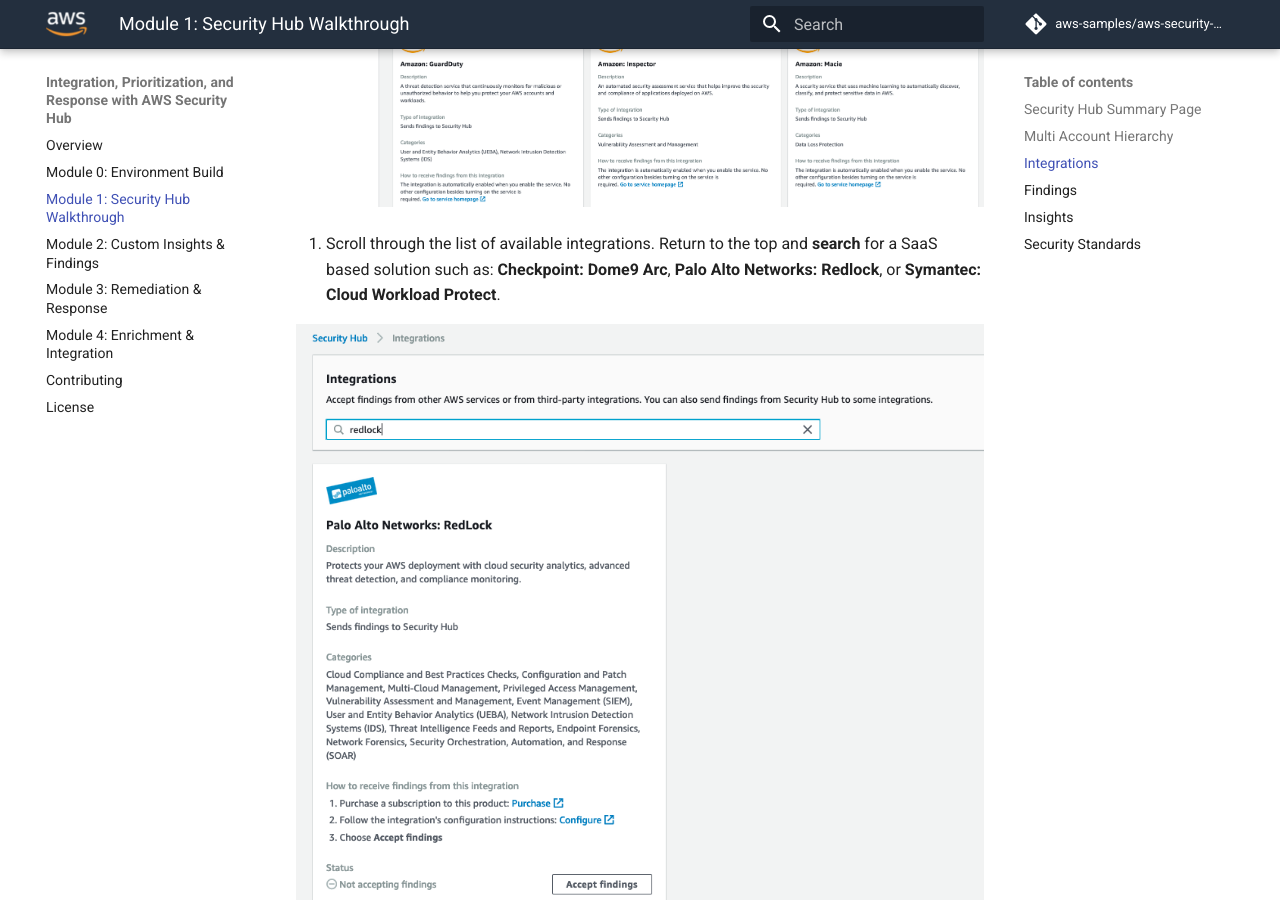
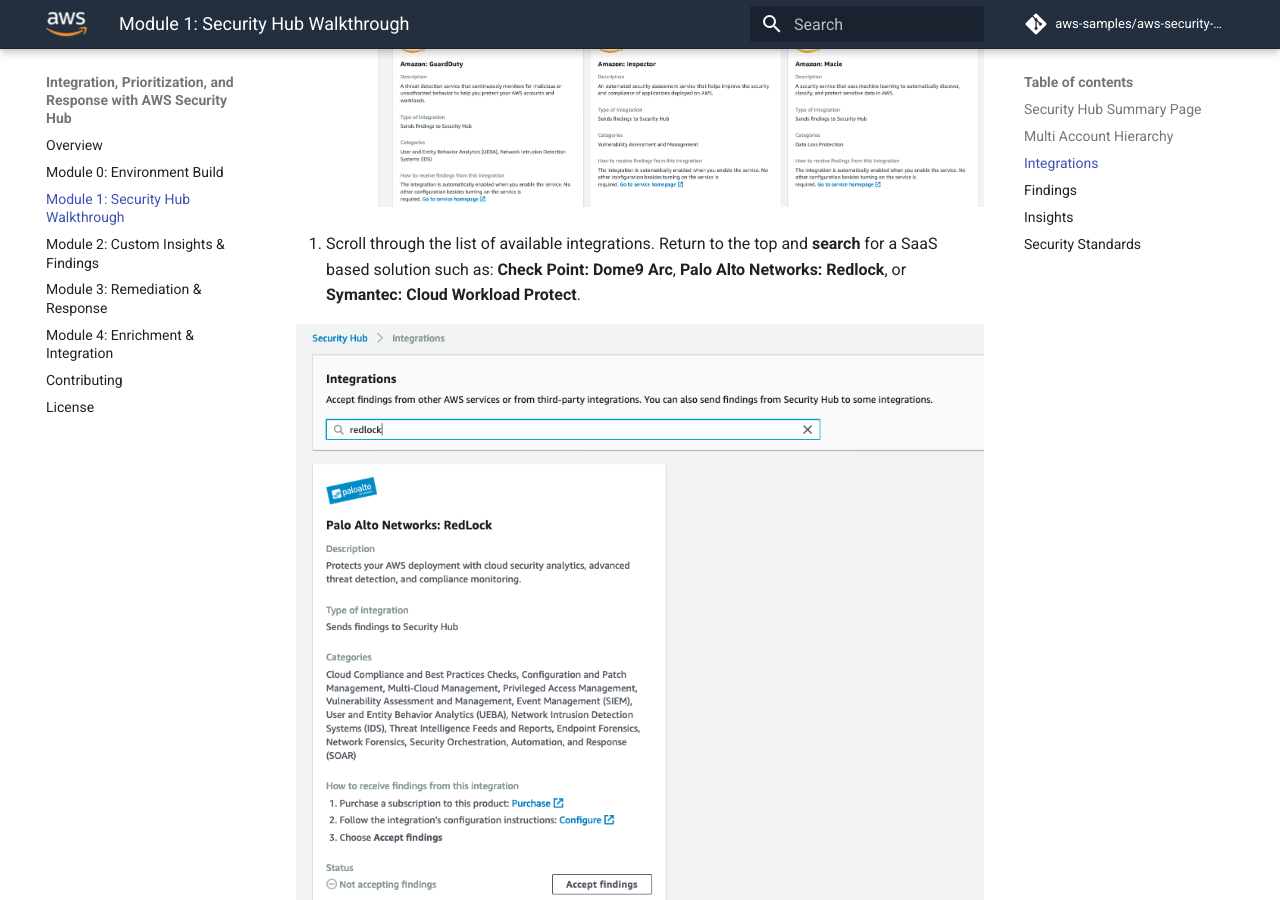
Before and after one commit to aws-samples/aws-security-hub-workshop, an MkDocs documentation site: the page built from docs/01-security-hub-walk-through.md, in a window 1280 px wide and 900 px high, scrolled down 5234 px. Built offline with MkDocs 1.6.1 and Material for MkDocs 9.7.7, drawn with Linux system fonts in a browser that asks for light colours; comment, search, counter and statistics services are not loaded.

Commit message:
Fix Check Point name
When searching for Checkpoint integration you will not find anything, updated to Check Point.

```diff
--- a/docs/01-security-hub-walk-through.md
+++ b/docs/01-security-hub-walk-through.md
@@ -86,7 +86,7 @@
 ![Security Hub Integrations](./images/01-integrations-all.png)
 
 
-2. Scroll through the list of available integrations.  Return to the top and **search** for a SaaS based solution such as: **Checkpoint: Dome9 Arc**, **Palo Alto Networks: Redlock**, or **Symantec: Cloud Workload Protect**.
+2. Scroll through the list of available integrations.  Return to the top and **search** for a SaaS based solution such as: **Check Point: Dome9 Arc**, **Palo Alto Networks: Redlock**, or **Symantec: Cloud Workload Protect**.
 
 ![Integrations Search](./images/01-integrations-search.png)
 
```
